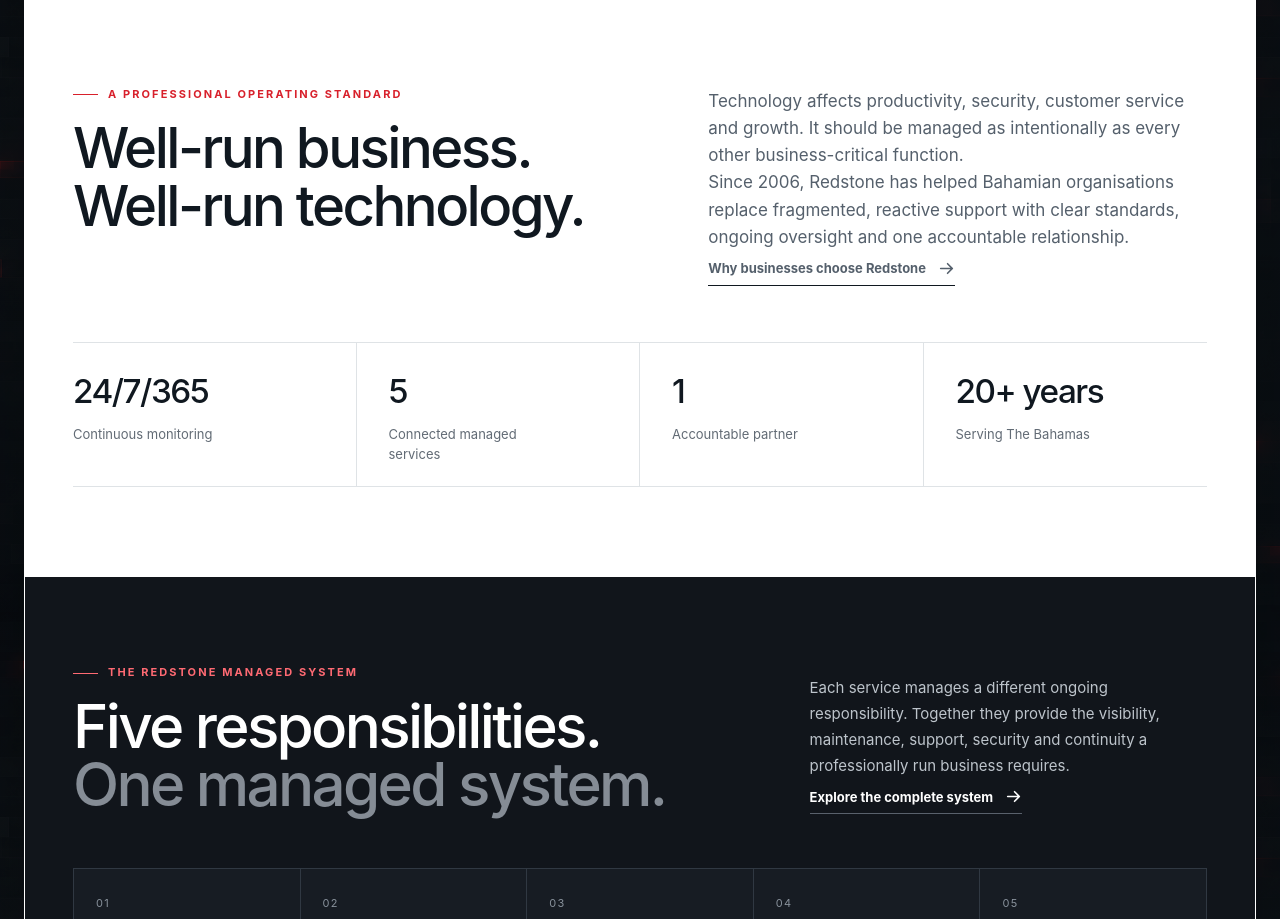
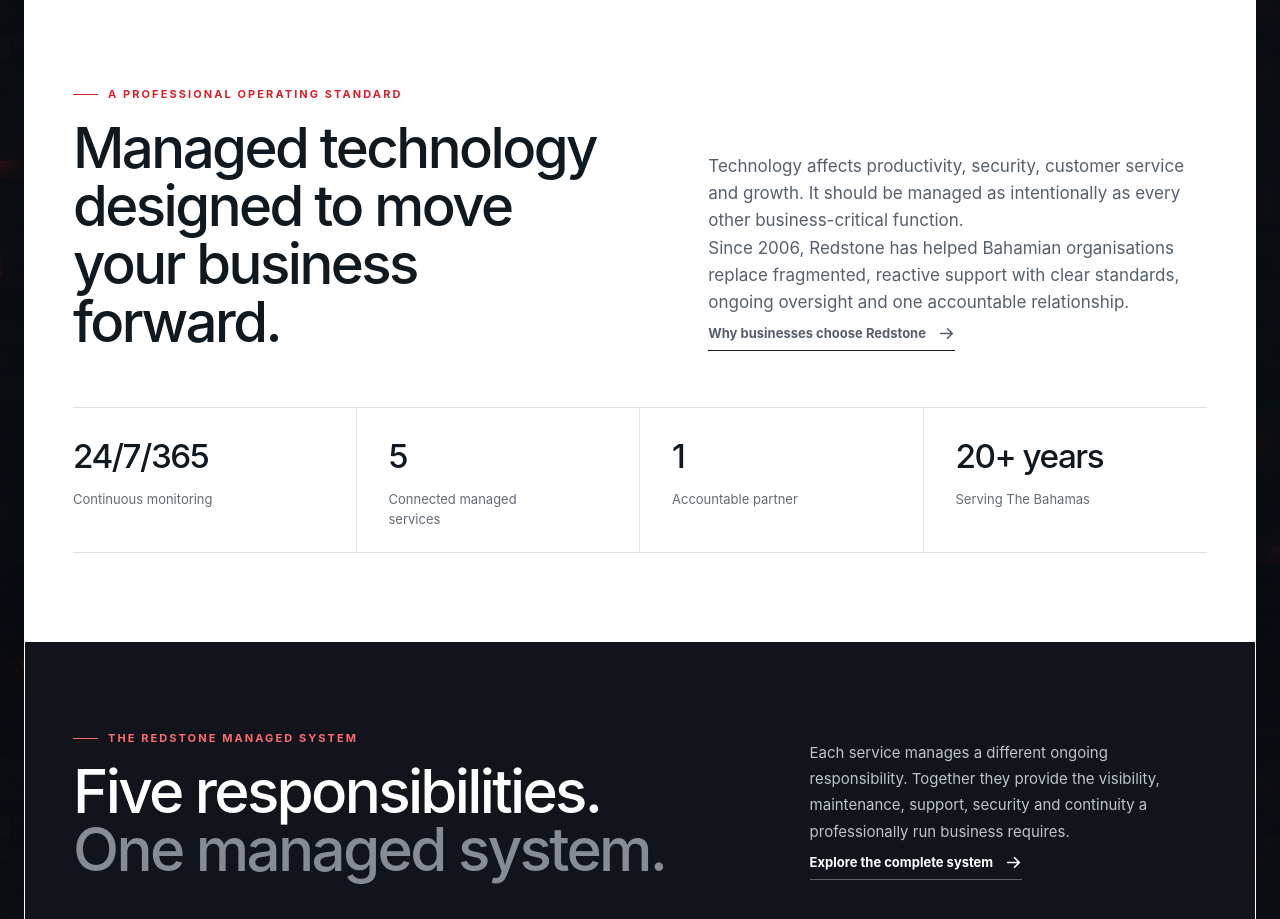
Before and after one commit to garretritchie/redstoneTS, a Next.js app: page / in a window 1280 px wide. Shown: the part 948-1867 px from the top of the page. Built offline with nearby package versions, Linux system fonts and the light colour scheme.

Commit message:
Update home proof heading

```diff
--- a/app/page.tsx
+++ b/app/page.tsx
@@ -87,7 +87,7 @@
 
       <section className="proof-section section-pad home-proof" id="why-redstone" aria-labelledby="proof-title">
         <div className="section-shell proof-layout">
-          <div className="section-heading"><p className="eyebrow">A professional operating standard</p><h2 id="proof-title">Well-run business.<br />Well-run technology.</h2></div>
+          <div className="section-heading"><p className="eyebrow">A professional operating standard</p><h2 id="proof-title">Managed technology designed to move your business forward.</h2></div>
           <div className="proof-copy"><p>Technology affects productivity, security, customer service and growth. It should be managed as intentionally as every other business-critical function.</p><p>Since 2006, Redstone has helped Bahamian organisations replace fragmented, reactive support with clear standards, ongoing oversight and one accountable relationship.</p><a className="text-link" href="/about">Why businesses choose Redstone <ArrowRight size={17} weight="bold" aria-hidden="true" /></a></div>
           <div className="proof-numbers" aria-label="Redstone at a glance"><div><strong>24/7/365</strong><span>Continuous monitoring</span></div><div><strong>5</strong><span>Connected managed services</span></div><div><strong>1</strong><span>Accountable partner</span></div><div><strong>20+ years</strong><span>Serving The Bahamas</span></div></div>
         </div>
```
